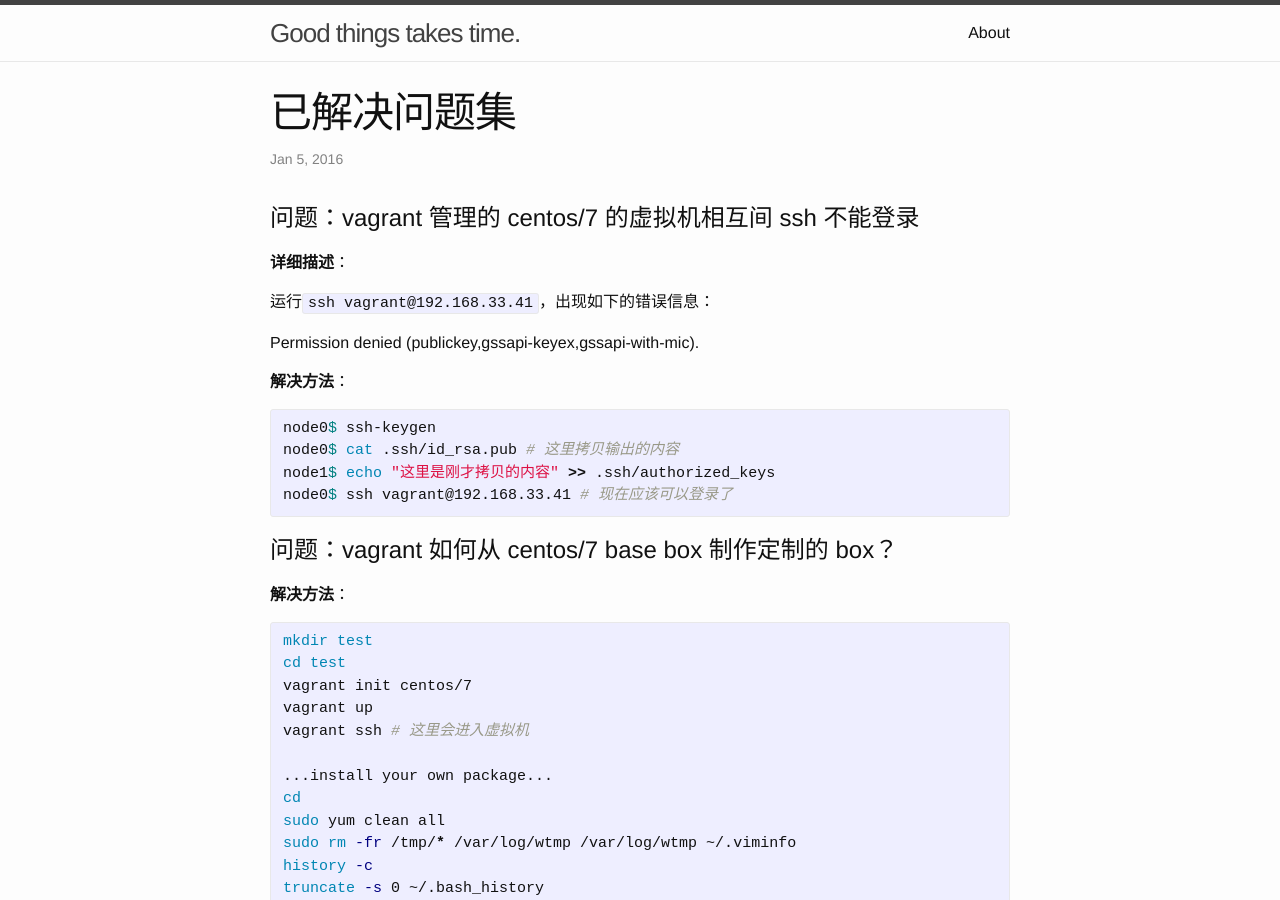
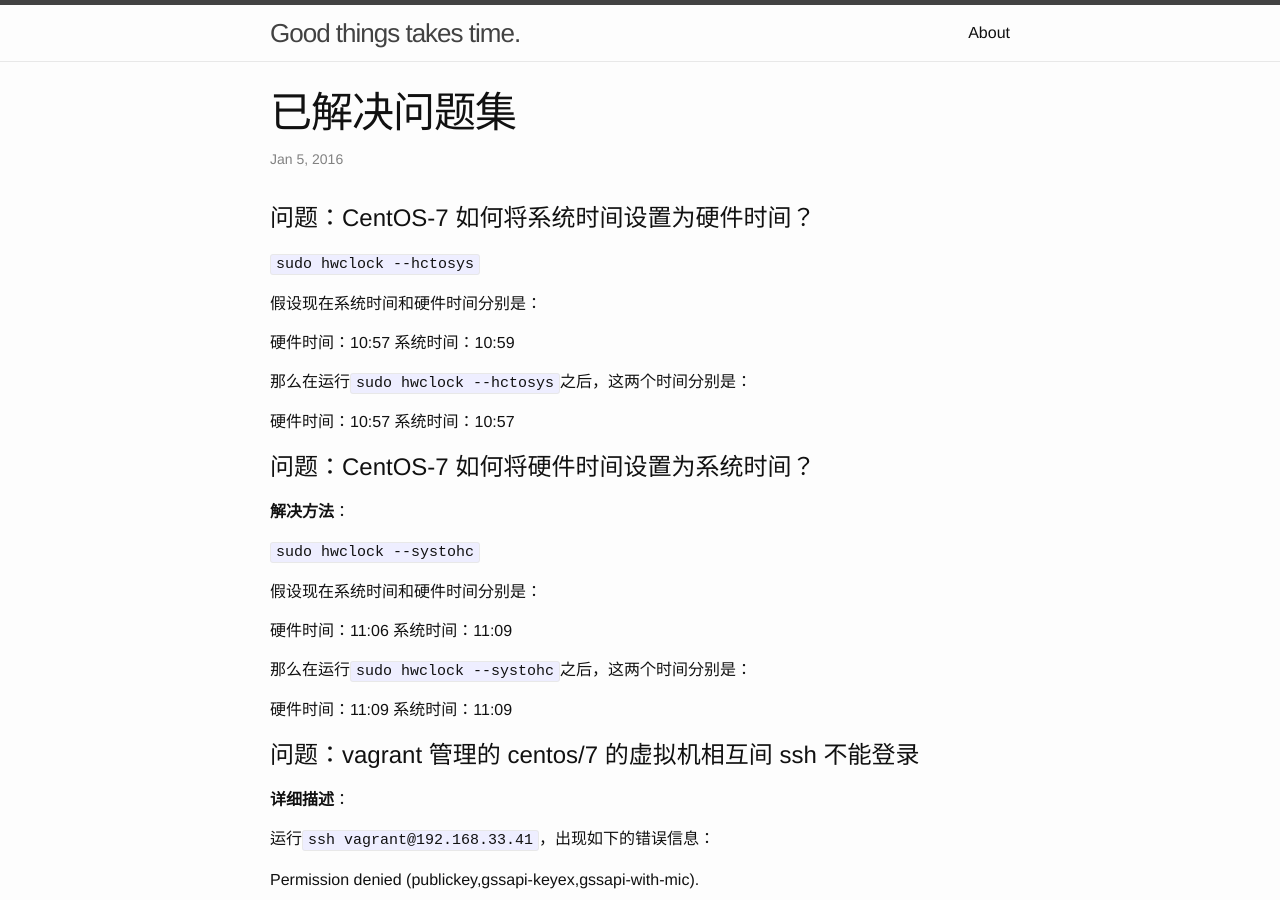
Before and after one commit to mofaph/mofaph.github.io, a Jekyll site: the page built from _posts/2016-01-05-problem-solved.md, in a window 1280 px wide and 900 px high. Built offline with Jekyll 4.4.1, drawn with Linux system fonts in a browser that asks for light colours; Markdown is read by kramdown in place of the engine named in the settings.

Commit message:
problem-solved: CentOS-7 下系统时间和硬件时间的相互同步

```diff
--- a/_posts/2016-01-05-problem-solved.md
+++ b/_posts/2016-01-05-problem-solved.md
@@ -2,6 +2,36 @@
 title: 已解决问题集
 layout: post
 ---
+
+# 问题：CentOS-7 如何将系统时间设置为硬件时间？
+
+`sudo hwclock --hctosys`
+
+假设现在系统时间和硬件时间分别是：
+
+硬件时间：10:57
+系统时间：10:59
+
+那么在运行`sudo hwclock --hctosys`之后，这两个时间分别是：
+
+硬件时间：10:57
+系统时间：10:57
+
+# 问题：CentOS-7 如何将硬件时间设置为系统时间？
+
+**解决方法**：
+
+`sudo hwclock --systohc`
+
+假设现在系统时间和硬件时间分别是：
+
+硬件时间：11:06
+系统时间：11:09
+
+那么在运行`sudo hwclock --systohc`之后，这两个时间分别是：
+
+硬件时间：11:09
+系统时间：11:09
 
 # 问题：vagrant 管理的 centos/7 的虚拟机相互间 ssh 不能登录
 
```
